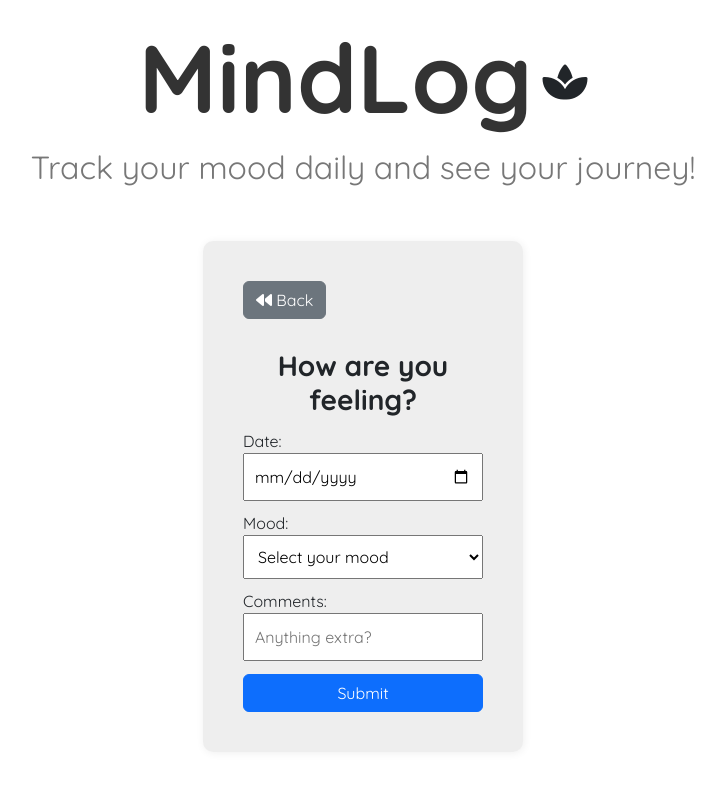
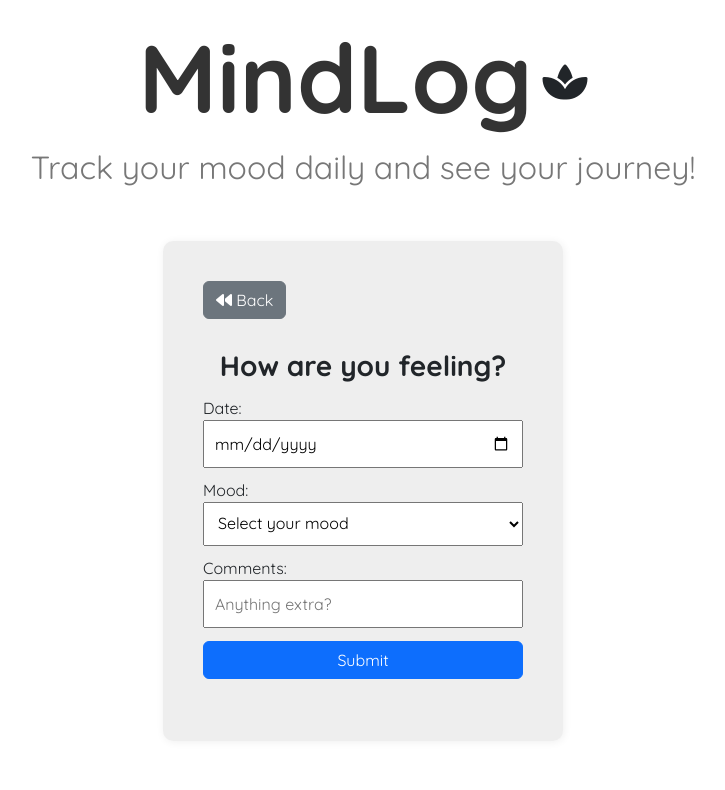
Before and after one commit to ThrishaKopula/mind-log, a React (Create React App) app in the folder client/: page /add in a window 1280 px wide. Shown: the top 790 px of the page, without its empty margins (277-1002 px from the left). Built offline with nearby package versions, Linux system fonts and the light colour scheme.

Commit message:
more UI changes

```diff
--- a/client/src/Signin.jsx
+++ b/client/src/Signin.jsx
@@ -40,7 +40,7 @@ const Signin = () => {
           <input onChange={(e) => setEmail(e.target.value)} type="email" placeholder="Enter your email" required/>
         </div>
         <div className="input-box">
-          <input onChange={(e) => setPassword(e.target.value)} type="password" placeholder="Create password" required/>
+          <input onChange={(e) => setPassword(e.target.value)} type="password" placeholder="Enter password" required/>
         </div>
         <div className="input-box button">
           <button type="Submit" disabled={loading} value="Register Now">Sign In</button>
--- a/client/src/addUser/addUser.css
+++ b/client/src/addUser/addUser.css
@@ -5,6 +5,8 @@
     padding: 40px;
     border-radius: 10px;
     box-shadow: 1px 1px 8px rgba(0,0,0,0.065);
+    width: 400px;
+    height: 500px;
 }
 
 .addUserForm .inputGroup{
--- a/client/src/updateUser/update.css
+++ b/client/src/updateUser/update.css
@@ -5,6 +5,8 @@
     padding: 40px;
     border-radius: 10px;
     box-shadow: 1px 1px 8px rgba(0,0,0,0.065);
+    width: 400px;
+    height: 500px;
 }
 
 .addUserForm .inputGroup{
```
